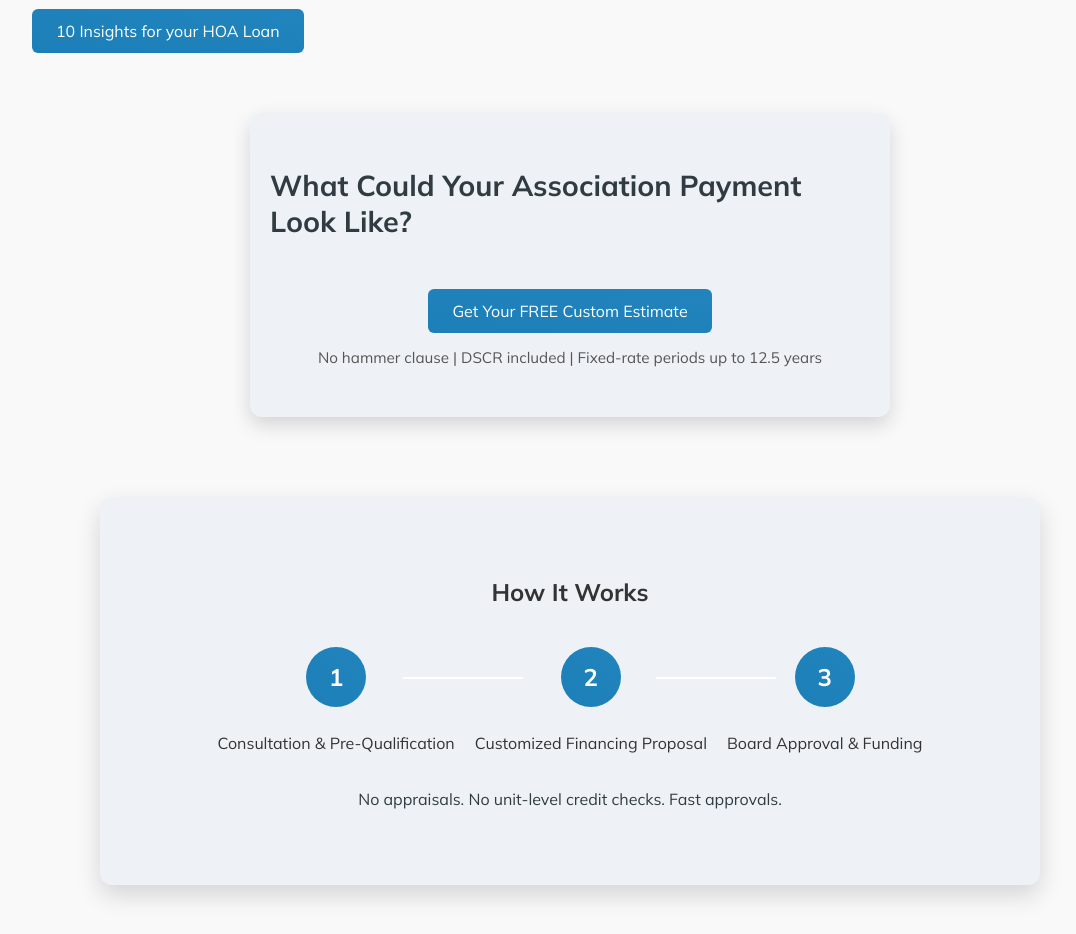
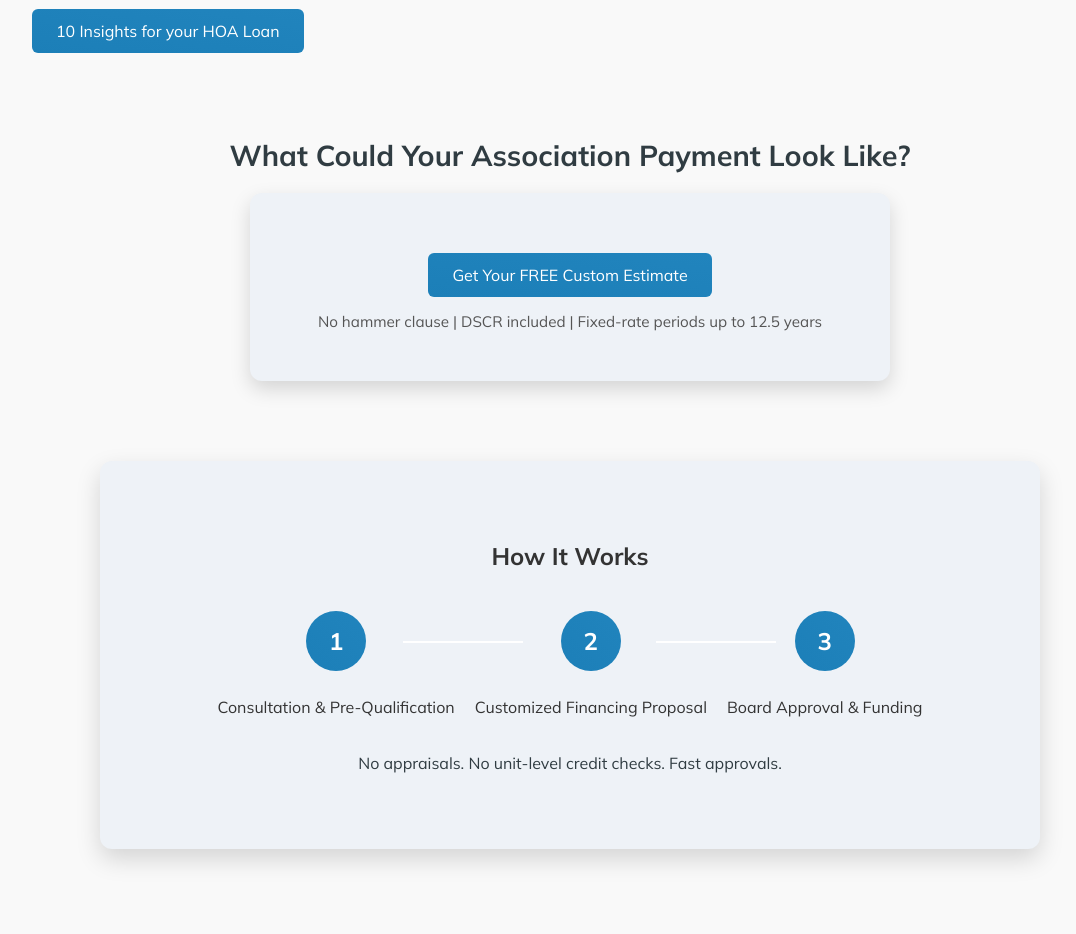
Before and after one commit to MetaCapFin/tu-cielo-site, a React (Create React App) app: page / in a window 1280 px wide. Shown: the part 1520-2454 px from the top of the page, without its empty margins (70-1146 px from the left). Built offline with nearby package versions, Linux system fonts and the light colour scheme.

Commit message:
Update App.js

```diff
--- a/src/App.js
+++ b/src/App.js
@@ -386,9 +386,10 @@ function Homepage() {
           {/* ESTIMATE SECTION */}
           <section>
             <div className="payment-estimate-section">
+             <h2>What Could Your Association Payment Look Like?</h2>
               <div className="payment-breakdown-wrapper">
                 <div className="payment-breakdown">
-                  <h2>What Could Your Association Payment Look Like?</h2>
+
                   {/* Modal Trigger */}
                   <div style={{ textAlign: "center" }}>
                     <button className="cta-button" onClick={() => setShowLoanCalculatorModal(true)}>
```
